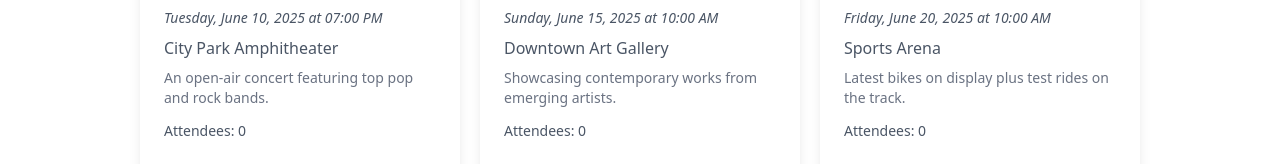
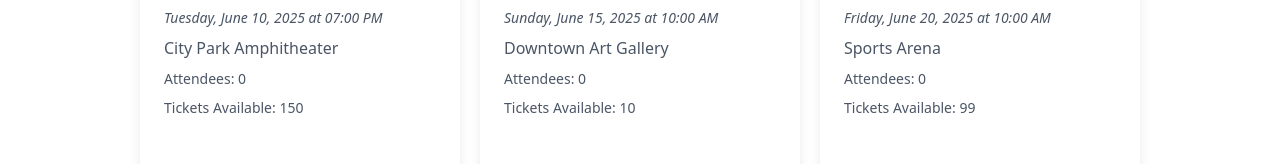
Before and after one commit to ArafatQz/Task_4, a React (Vite) app in the folder project/: page / in a window 1280 px wide. Shown: the part 410-574 px from the top of the page. Built offline with nearby package versions, Linux system fonts and the light colour scheme; data requests are answered from the project's data file.

Commit message:
users landing page is done

```diff
--- a/project/db.json
+++ b/project/db.json
@@ -1,7 +1,7 @@
 {
   "events": [
     {
-        "id": 1,
+      "id": "1",
       "name": "Summer Music Concert",
       "date": "2025-06-10T19:00:00Z",
       "location": "City Park Amphitheater",
@@ -10,16 +10,16 @@
       "tickets_available": 150
     },
     {
-        "id": 2,
+      "id": "2",
       "name": "Modern Art Exhibition",
       "date": "2025-06-15T10:00:00Z",
       "location": "Downtown Art Gallery",
       "description": "Showcasing contemporary works from emerging artists.",
       "image_url": "https://picsum.photos/seed/2/600/400",
-        "tickets_available": 80
+      "tickets_available": 10
     },
     {
-        "id": 3,
+      "id": "3",
       "name": "Tech Innovators Conference",
       "date": "2025-07-02T09:00:00Z",
       "location": "Convention Center Hall B",
@@ -28,7 +28,7 @@
       "tickets_available": 200
     },
     {
-        "id": 4,
+      "id": "4",
       "name": "Gourmet Food Festival",
       "date": "2025-07-10T12:00:00Z",
       "location": "Riverside Promenade",
@@ -37,23 +37,25 @@
       "tickets_available": 120
     },
     {
-        "id": 5,
+      "id": "5",
       "name": "City Marathon",
       "date": "2025-08-01T06:00:00Z",
       "location": "Downtown Loop",
       "description": "Annual 42K run through the heart of the city.",
-        "image_url": "https://picsum.photos/seed/5/600/400"
+      "image_url": "https://picsum.photos/seed/5/600/400",
+      "tickets_available": 100
     },
     {
-        "id": 6,
+      "id": "6",
       "name": "Charity Gala Ball",
       "date": "2025-08-15T19:30:00Z",
       "location": "Grand Hotel Ballroom",
       "description": "Black-tie evening of dinner, dancing, and fundraising.",
-        "image_url": "https://picsum.photos/seed/6/600/400"
+      "image_url": "https://picsum.photos/seed/6/600/400",
+      "tickets_available": 100
     },
     {
-        "id": 7,
+      "id": "7",
       "name": "Outdoor Film Screening",
       "date": "2025-09-05T20:00:00Z",
       "location": "Rooftop Cinema Terrace",
@@ -62,7 +64,7 @@
       "tickets_available": 90
     },
     {
-        "id": 8,
+      "id": "8",
       "name": "Literary Book Fair",
       "date": "2025-09-12T10:00:00Z",
       "location": "Exhibition Hall C",
@@ -71,7 +73,7 @@
       "tickets_available": 110
     },
     {
-        "id": 9,
+      "id": "9",
       "name": "Jazz & Blues Night",
       "date": "2025-09-20T18:00:00Z",
       "location": "Blue Note Club",
@@ -80,7 +82,7 @@
       "tickets_available": 75
     },
     {
-        "id": 10,
+      "id": "10",
       "name": "Autumn Craft Fair",
       "date": "2025-10-05T09:00:00Z",
       "location": "Heritage Village Grounds",
@@ -89,7 +91,7 @@
       "tickets_available": 130
     },
     {
-        "id": 11,
+      "id": "11",
       "name": "Innovation Hackathon",
       "date": "2025-10-18T08:00:00Z",
       "location": "Tech Hub Workspace",
@@ -98,316 +100,274 @@
       "tickets_available": 180
     },
     {
-        "id": 12,
+      "id": "12",
       "name": "Classical Orchestra Evening",
       "date": "2025-11-01T19:00:00Z",
       "location": "Grand Concert Hall",
       "description": "Beethoven, Mozart, and Tchaikovsky performed live.",
-        "image_url": "https://picsum.photos/seed/12/600/400"
+      "image_url": "https://picsum.photos/seed/12/600/400",
+      "tickets_available": 100
     },
     {
-        "id": 13,
+      "id": "13",
       "name": "Winter Wonderland Market",
       "date": "2025-12-05T11:00:00Z",
       "location": "Central Plaza",
       "description": "Holiday stalls, ice sculptures, and seasonal foods.",
-        "image_url": "https://picsum.photos/seed/13/600/400"
+      "image_url": "https://picsum.photos/seed/13/600/400",
+      "tickets_available": 100
     },
     {
-        "id": 14,
+      "id": "14",
       "name": "New Year’s Eve Fireworks",
       "date": "2025-12-31T23:00:00Z",
       "location": "Riverfront Deck",
       "description": "Countdown concert and spectacular fireworks display.",
-        "image_url": "https://picsum.photos/seed/14/600/400"
+      "image_url": "https://picsum.photos/seed/14/600/400",
+      "tickets_available": 100
     },
     {
-        "id": 15,
+      "id": "15",
       "name": "Health & Wellness Expo",
       "date": "2026-01-15T10:00:00Z",
       "location": "Exhibition Center A",
       "description": "Workshops, stalls, and demos on fitness and nutrition.",
-        "image_url": "https://picsum.photos/seed/15/600/400"
+      "image_url": "https://picsum.photos/seed/15/600/400",
+      "tickets_available": 100
     },
     {
-        "id": 16,
+      "id": "16",
       "name": "Valentine’s Day Chocolate Fair",
       "date": "2026-02-14T10:00:00Z",
       "location": "Sweet Treat Hall",
       "description": "Artisan chocolates, tastings, and sweet gifts.",
-        "image_url": "https://picsum.photos/seed/16/600/400"
+      "image_url": "https://picsum.photos/seed/16/600/400",
+      "tickets_available": 100
     },
     {
-        "id": 17,
+      "id": "17",
       "name": "Spring Flower Show",
       "date": "2026-03-20T09:00:00Z",
       "location": "Botanical Gardens",
       "description": "Floral displays, gardening workshops, and plant sales.",
-        "image_url": "https://picsum.photos/seed/17/600/400"
+      "image_url": "https://picsum.photos/seed/17/600/400",
+      "tickets_available": 100
     },
     {
-        "id": 18,
+      "id": "18",
       "name": "International Food Truck Rally",
       "date": "2025-07-22T11:00:00Z",
       "location": "Union Square",
       "description": "Global street eats from 20+ food trucks.",
-        "image_url": "https://picsum.photos/seed/18/600/400"
+      "image_url": "https://picsum.photos/seed/18/600/400",
+      "tickets_available": 100
     },
     {
-        "id": 19,
+      "id": "19",
       "name": "Charity Fun Run",
       "date": "2025-08-30T07:00:00Z",
       "location": "Lakeside Trail",
       "description": "5K and 10K runs to raise funds for local charities.",
-        "image_url": "https://picsum.photos/seed/19/600/400"
+      "image_url": "https://picsum.photos/seed/19/600/400",
+      "tickets_available": 100
     },
     {
-        "id": 20,
+      "id": "20",
       "name": "Renaissance Faire",
       "date": "2025-09-25T10:00:00Z",
       "location": "Old Town Meadows",
       "description": "Jousting, taverns, and artisans in period costume.",
-        "image_url": "https://picsum.photos/seed/20/600/400"
+      "image_url": "https://picsum.photos/seed/20/600/400",
+      "tickets_available": 100
     },
     {
-        "id": 21,
+      "id": "21",
       "name": "Open Mic Poetry Night",
       "date": "2025-10-10T19:00:00Z",
       "location": "Cafe Veritas",
       "description": "Local poets share original work in an intimate setting.",
-        "image_url": "https://picsum.photos/seed/21/600/400"
+      "image_url": "https://picsum.photos/seed/21/600/400",
+      "tickets_available": 100
     },
     {
-        "id": 22,
+      "id": "22",
       "name": "Film Makers’ Workshop",
       "date": "2025-11-05T09:00:00Z",
       "location": "Studio 9",
       "description": "Hands-on classes in directing, lighting, and editing.",
-        "image_url": "https://picsum.photos/seed/22/600/400"
+      "image_url": "https://picsum.photos/seed/22/600/400",
+      "tickets_available": 100
     },
     {
-        "id": 23,
+      "id": "23",
       "name": "Holiday Tree Lighting Ceremony",
       "date": "2025-12-01T18:00:00Z",
       "location": "City Square",
       "description": "Live carols and the official switch-on of the festive lights.",
-        "image_url": "https://picsum.photos/seed/23/600/400"
+      "image_url": "https://picsum.photos/seed/23/600/400",
+      "tickets_available": 100
     },
     {
-        "id": 24,
+      "id": "24",
       "name": "Winter Ski Expo",
       "date": "2026-01-10T10:00:00Z",
       "location": "Mountain Resort Convention Hall",
       "description": "Gear demos, avalanche safety courses, and more.",
-        "image_url": "https://picsum.photos/seed/24/600/400"
+      "image_url": "https://picsum.photos/seed/24/600/400",
+      "tickets_available": 100
     },
     {
-        "id": 25,
+      "id": "25",
       "name": "Charity Art Auction",
       "date": "2026-01-25T18:00:00Z",
       "location": "City Art Museum",
       "description": "Bid on donated masterpieces to support local schools.",
-        "image_url": "https://picsum.photos/seed/25/600/400"
+      "image_url": "https://picsum.photos/seed/25/600/400",
+      "tickets_available": 100
     },
     {
-        "id": 26,
+      "id": "26",
       "name": "Valentine’s Comedy Gala",
       "date": "2026-02-14T20:00:00Z",
       "location": "Laugh Factory Theater",
       "description": "Top stand-up acts bring the laughs this Valentine’s night.",
-        "image_url": "https://picsum.photos/seed/26/600/400"
+      "image_url": "https://picsum.photos/seed/26/600/400",
+      "tickets_available": 100
     },
     {
-        "id": 27,
+      "id": "27",
       "name": "St. Patrick’s Day Parade",
       "date": "2026-03-17T11:00:00Z",
       "location": "Main Street",
       "description": "Floats, bagpipes, and green-themed fun for all ages.",
-        "image_url": "https://picsum.photos/seed/27/600/400"
+      "image_url": "https://picsum.photos/seed/27/600/400",
+      "tickets_available": 100
     },
     {
-        "id": 28,
+      "id": "28",
       "name": "Cherry Blossom Festival",
       "date": "2026-04-05T09:00:00Z",
       "location": "Riverwalk Gardens",
       "description": "Enjoy the blooms with music, crafts, and tea ceremonies.",
-        "image_url": "https://picsum.photos/seed/28/600/400"
+      "image_url": "https://picsum.photos/seed/28/600/400",
+      "tickets_available": 100
     },
     {
-        "id": 29,
+      "id": "29",
       "name": "Bike Expo & Demo",
       "date": "2025-06-20T10:00:00Z",
       "location": "Sports Arena",
       "description": "Latest bikes on display plus test rides on the track.",
-        "image_url": "https://picsum.photos/seed/29/600/400"
+      "image_url": "https://picsum.photos/seed/29/600/400",
+      "tickets_available": 99
     },
     {
-        "id": 30,
+      "id": "30",
       "name": "Underwater Photography Workshop",
       "date": "2025-07-12T09:00:00Z",
       "location": "Aquatic Center",
       "description": "Learn to capture stunning aquatic life shots.",
-        "image_url": "https://picsum.photos/seed/30/600/400"
+      "image_url": "https://picsum.photos/seed/30/600/400",
+      "tickets_available": 100
     },
     {
-        "id": 31,
+      "id": "31",
       "name": "Craft Beer Tasting",
       "date": "2025-08-22T17:00:00Z",
       "location": "Brewmasters Hall",
       "description": "Sample 30+ local brews with pairing snacks.",
-        "image_url": "https://picsum.photos/seed/31/600/400"
+      "image_url": "https://picsum.photos/seed/31/600/400",
+      "tickets_available": 5
     },
     {
-        "id": 32,
+      "id": "32",
       "name": "Shakespeare in the Park",
       "date": "2025-09-08T18:30:00Z",
       "location": "Greenwood Amphitheater",
       "description": "A free performance of ‘A Midsummer Night’s Dream’.",
-        "image_url": "https://picsum.photos/seed/32/600/400"
+      "image_url": "https://picsum.photos/seed/32/600/400",
+      "tickets_available": 100
     },
     {
-        "id": 33,
+      "id": "33",
       "name": "Holiday Cookie Bake-Off",
       "date": "2025-12-12T11:00:00Z",
       "location": "Community Center Kitchen",
       "description": "Amateur bakers compete for the best festive cookie.",
-        "image_url": "https://picsum.photos/seed/33/600/400"
+      "image_url": "https://picsum.photos/seed/33/600/400",
+      "tickets_available": 100
     },
     {
-        "id": 34,
+      "id": "34",
       "name": "Winter Stargazing Night",
       "date": "2026-01-20T20:00:00Z",
       "location": "Hilltop Observatory",
       "description": "Telescopes set up to view constellations and planets.",
-        "image_url": "https://picsum.photos/seed/34/600/400"
+      "image_url": "https://picsum.photos/seed/34/600/400",
+      "tickets_available": 100
     },
     {
-        "id": 35,
+      "id": "35",
       "name": "Carnival Parade",
       "date": "2026-02-28T14:00:00Z",
       "location": "Beachfront Boulevard",
       "description": "Colorful floats, dancers, and live music.",
-        "image_url": "https://picsum.photos/seed/35/600/400"
+      "image_url": "https://picsum.photos/seed/35/600/400",
+      "tickets_available": 100
     },
     {
-        "id": 36,
+      "id": "36",
       "name": "Spring Outdoor Yoga Retreat",
       "date": "2026-03-25T08:00:00Z",
       "location": "Maple Grove Park",
       "description": "Sunrise sessions and wellness workshops.",
-        "image_url": "https://picsum.photos/seed/36/600/400"
+      "image_url": "https://picsum.photos/seed/36/600/400",
+      "tickets_available": 100
     },
     {
-        "id": 37,
+      "id": "37",
       "name": "Urban Photography Walk",
       "date": "2025-07-18T07:00:00Z",
       "location": "Historic City District",
       "description": "Guided photo tour of architectural landmarks.",
-        "image_url": "https://picsum.photos/seed/37/600/400"
+      "image_url": "https://picsum.photos/seed/37/600/400",
+      "tickets_available": 100
     },
     {
-        "id": 38,
+      "id": "38",
       "name": "Silicon Valley Startup Pitch Night",
       "date": "2025-08-05T18:00:00Z",
       "location": "Tech Incubator Auditorium",
       "description": "Entrepreneurs pitch to investors in rapid-fire sessions.",
-        "image_url": "https://picsum.photos/seed/38/600/400"
+      "image_url": "https://picsum.photos/seed/38/600/400",
+      "tickets_available": 100
     },
     {
-        "id": 39,
+      "id": "39",
       "name": "Seafood Extravaganza",
       "date": "2025-09-15T12:00:00Z",
       "location": "Harborfront Pavilion",
       "description": "Fresh catches prepared by top chefs.",
-        "image_url": "https://picsum.photos/seed/39/600/400"
+      "image_url": "https://picsum.photos/seed/39/600/400",
+      "tickets_available": 100
     },
     {
-        "id": 40,
+      "id": "40",
       "name": "Classic Car Show",
       "date": "2025-10-25T10:00:00Z",
       "location": "Fairgrounds Exhibition Hall",
       "description": "Vintage cars on display with awards and parades.",
-        "image_url": "https://picsum.photos/seed/40/600/400"
+      "image_url": "https://picsum.photos/seed/40/600/400",
+      "tickets_available": 100
     },
     {
-        "id": 41,
+      "id": "41",
       "name": "Haunted House Experience",
       "date": "2025-10-31T19:00:00Z",
       "location": "Old Mill Road",
       "description": "Guided tours of spooky sets and scares.",
-        "image_url": "https://picsum.photos/seed/41/600/400"
-      },
-      {
-        "id": 42,
-        "name": "Veterans’ Day Parade",
-        "date": "2025-11-11T10:00:00Z",
-        "location": "Main Street",
-        "description": "Honoring service members with marching bands and floats.",
-        "image_url": "https://picsum.photos/seed/42/600/400"
-      },
-      {
-        "id": 43,
-        "name": "Thanksgiving Day Turkey Trot",
-        "date": "2025-11-27T08:00:00Z",
-        "location": "City Commons",
-        "description": "Family fun run before the big feast.",
-        "image_url": "https://picsum.photos/seed/43/600/400"
-      },
-      {
-        "id": 44,
-        "name": "Black Friday Shopping Festival",
-        "date": "2025-11-28T06:00:00Z",
-        "location": "Downtown Retail District",
-        "description": "Early-bird deals and live entertainment.",
-        "image_url": "https://picsum.photos/seed/44/600/400"
-      },
-      {
-        "id": 45,
-        "name": "Holiday Lights Boat Parade",
-        "date": "2025-12-20T18:00:00Z",
-        "location": "Marina Bay",
-        "description": "Decorated vessels cruise the harbor.",
-        "image_url": "https://picsum.photos/seed/45/600/400"
-      },
-      {
-        "id": 46,
-        "name": "New Year’s Day Brunch Bash",
-        "date": "2026-01-01T11:00:00Z",
-        "location": "Skyline Rooftop",
-        "description": "Bottomless mimosas and live DJ set.",
-        "image_url": "https://picsum.photos/seed/46/600/400"
-      },
-      {
-        "id": 47,
-        "name": "Polar Plunge Fundraiser",
-        "date": "2026-02-10T09:00:00Z",
-        "location": "North Beach",
-        "description": "Take the icy leap for charity.",
-        "image_url": "https://picsum.photos/seed/47/600/400"
-      },
-      {
-        "id": 48,
-        "name": "International Women’s Day Symposium",
-        "date": "2026-03-08T09:30:00Z",
-        "location": "City Hall Auditorium",
-        "description": "Panels and keynotes on women’s achievements.",
-        "image_url": "https://picsum.photos/seed/48/600/400"
-      },
-      {
-        "id": 49,
-        "name": "Spring Equinox Sunrise Ceremony",
-        "date": "2026-03-20T05:30:00Z",
-        "location": "Lakeview Boardwalk",
-        "description": "Welcome spring with music and meditation at dawn.",
-        "image_url": "https://picsum.photos/seed/49/600/400"
-      },
-      {
-        "id": 50,
-        "name": "Easter Egg Hunt & Brunch",
-        "date": "2026-04-12T09:00:00Z",
-        "location": "Meadowbrook Park",
-        "description": "Kids’ egg hunt followed by family brunch.",
-        "image_url": "https://picsum.photos/seed/50/600/400"
+      "image_url": "https://picsum.photos/seed/41/600/400",
+      "tickets_available": 100
     }
   ]
 }
--- a/project/package.json
+++ b/project/package.json
@@ -13,7 +13,7 @@
     "@hookform/resolvers": "^5.0.1",
     "@radix-ui/react-slot": "^1.2.2",
     "@tailwindcss/vite": "^4.1.6",
-    "@tanstack/react-query": "^5.76.0",
+    "@tanstack/react-query": "^5.76.1",
     "axios": "^1.9.0",
     "class-variance-authority": "^0.7.1",
     "clsx": "^2.1.1",
--- a/project/src/components/SortDropdown.tsx
+++ b/project/src/components/SortDropdown.tsx
@@ -1,6 +1,4 @@
-import React from "react";
-
-interface SortDropdownProps {
+export interface SortDropdownProps {
   sortBy: string;
   setSortBy: (value: string) => void;
 }
--- a/project/src/components/event-card.tsx
+++ b/project/src/components/event-card.tsx
@@ -1,3 +1,5 @@
+import useEventStore from '@/stores/eventStore';
+
 interface EventCardProps {
   id: number;
   name: string;
@@ -5,21 +7,24 @@ interface EventCardProps {
   location: string;
   totalAttendees: number;
   imageUrl: string;
-  description: string;
   onClick: () => void;
 }
 
 export default function EventCard({
+  id,
   name,
   dateTime,
   location,
   totalAttendees,
   imageUrl,
-  description,
   onClick
 }: EventCardProps) {
+  const ticketsAvailable = useEventStore(state => {
+    const event = state.events.find(e => e.id === id);
+    return event ? event.tickets_available : 0;
+  });
+
   return (
-
     <div className="bg-white rounded-sm shadow-lg overflow-hidden flex flex-col w-80">
       <img
         src={imageUrl}
@@ -39,13 +44,12 @@ export default function EventCard({
           })}
         </p>
         <p className="text-base text-gray-600 mb-2 card-location">{location}</p>
-        <p className="text-sm text-gray-500 mb-3 line-clamp-2">
-          {description}
-        </p>
         <p className="text-[14px] text-gray-600 mb-2 card-attendee">
           Attendees: {totalAttendees}
         </p>
-
+        <p className="text-[14px] text-gray-600 mb-2 card-tickets">
+          Tickets Available: {ticketsAvailable}
+        </p>
       </div>
       <button
         onClick={onClick}
--- a/project/src/pages/landing-pages/EventDetails.tsx
+++ b/project/src/pages/landing-pages/EventDetails.tsx
@@ -2,11 +2,13 @@ import BuyTicketForm from "./registerForm";
 import { useState } from 'react';
 
 
-interface Attendee {
+export interface Attendee {
   id: number;
   name: string;
   eventId: number;
 }
+
+import useEventStore from '@/stores/eventStore';
 
 export interface EventDetailsProps {
   id: number;
@@ -16,7 +18,6 @@ export interface EventDetailsProps {
   description: string;
   imageUrl: string;
   totalAttendees: number;
-  ticketsAvailable: number;
   attendees: Attendee[];
   onClick: () => void;
   handleClick: (eventId: number) => void;
@@ -31,9 +32,12 @@ const EventDetails = ({
   imageUrl,
   onClick,
   totalAttendees,
-  ticketsAvailable,
   attendees,
 }: EventDetailsProps) => {
+  const ticketsAvailable = useEventStore(state => {
+    const event = state.events.find(e => e.id === id);
+    return event ? event.tickets_available : 0;
+  });
   const [isClicked, setIsClicked] = useState(false);
 
   return (
--- a/project/src/pages/landing-pages/LandingPage.tsx
+++ b/project/src/pages/landing-pages/LandingPage.tsx
@@ -14,7 +14,7 @@ const LandingPage = () => {
     queryFn: () => fetchEvents()
   });
 
-  const [isClicked, setIsClicked] = useState(false);
+  const [isClicked, setIsClicked] = useState<boolean>(false);
   const [selectedEventId, setSelectedEventId] = useState<number | null>(null);
   const [sortBy, setSortBy] = useState<string>('date-asc');
 
@@ -48,7 +48,6 @@ const LandingPage = () => {
           location={selectedEvent.location}
           description={selectedEvent.description}
           totalAttendees={attendeesForThisEvent.length}
-          ticketsAvailable={selectedEvent.tickets_available}
           attendees={attendeesForThisEvent}
           onClick={() => {
             setIsClicked(false);
@@ -117,7 +116,7 @@ const LandingPage = () => {
                   location={event.location}
                   totalAttendees={attendees.filter(a => a.eventId === event.id).length}
                   imageUrl={event.image_url}
-                  description={event.description}
+
                   onClick={() => handleClick(event.id)}
                 />
               ))}
--- a/project/src/pages/landing-pages/registerForm.tsx
+++ b/project/src/pages/landing-pages/registerForm.tsx
@@ -1,13 +1,19 @@
 import { useState } from 'react';
+import useEventStore from '@/stores/eventStore';
 import { useForm } from 'react-hook-form';
 import { z } from 'zod';
 import { zodResolver } from '@hookform/resolvers/zod';
 import useAttendeeStore from '@/stores/attendeeStore';
 
+interface BuyTicketFormProps {
+  onClick: () => void;
+  eventId: number;
+}
 
-
-
-export default function BuyTicketForm({onClick, eventId}: {onClick: () => void, eventId: number}) {
+export default function BuyTicketForm({ onClick, eventId }: BuyTicketFormProps) {
+  const { decrementTickets, events } = useEventStore();
+  const event = events.find(e => e.id === eventId);
+  const availableTickets = event ? event.tickets_available : 0;
 
   const schema = z.object({
     name: z.string().min(1, 'Name is required').regex(/^[A-Za-z]+$/, 'Name must contain only alphabetic characters'),
@@ -17,14 +23,15 @@ const schema = z.object({
   const { register, handleSubmit, formState: { errors } } = useForm({
     resolver: zodResolver(schema)
   });
-const [tickets, setTickets] = useState({name: '', quantity: 1});
-const { addAttendee, attendees } = useAttendeeStore();
+  const [tickets, setTickets] = useState<{ name: string; quantity: number }>({ name: '', quantity: 1 });
+  const { addAttendee } = useAttendeeStore();
 
-  console.log(attendees);
-  const handleIncrement = () => setTickets(t => ({...t, quantity: t.quantity + 1}));
+  const handleIncrement = () => setTickets(t => ({
+    ...t,
+    quantity: t.quantity < availableTickets ? t.quantity + 1 : t.quantity
+  }));
 
   const handleDecrement = () => setTickets(t => ({...t, quantity: t.quantity > 1 ? t.quantity - 1 : t.quantity}));
-
 
   return (
     <div className="bg-gray-100 flex items-center justify-center min-h-screen p-4">
@@ -47,10 +54,13 @@ const { addAttendee, attendees } = useAttendeeStore();
           </svg>
           Back to Event
         </button>
+
         <form onSubmit={handleSubmit((data) => {
+          decrementTickets(eventId, tickets.quantity);
           addAttendee({ id: Date.now(), name: data.name, email: data.email, eventId: eventId, ticketQuantity: tickets.quantity, date: new Date().toLocaleDateString() });
           onClick();
         })}>
+
           {/* Name */}
           <div className="mb-4">
             <label
@@ -103,6 +113,8 @@ const { addAttendee, attendees } = useAttendeeStore();
               <input
                 type="number"
                 value={tickets.quantity}
+                min={1}
+                max={availableTickets}
                 readOnly
                 className="w-16 text-center px-2 py-1 border rounded-lg focus:outline-none"
               />
@@ -110,6 +122,7 @@ const { addAttendee, attendees } = useAttendeeStore();
                 type="button"
                 onClick={handleIncrement}
                 className="w-8 h-8 flex items-center justify-center border rounded-full hover:bg-gray-100"
+                disabled={tickets.quantity >= availableTickets}
               >
                 +
               </button>
--- a/project/src/stores/eventStore.ts
+++ b/project/src/stores/eventStore.ts
@@ -13,11 +13,12 @@ export interface Event {
   totalAttendees: number;
 }
 
-interface EventStore {
+export interface EventStore {
   events: Event[];
   loading: boolean;
   error: string | null;
   fetchEvents: () => Promise<Event[]>;
+  decrementTickets: (eventId: number, quantity: number) => void;
 }
 
 const useEventStore = create<EventStore>((set) => ({
@@ -37,6 +38,14 @@ const useEventStore = create<EventStore>((set) => ({
       return [];
     }
   },
+  decrementTickets: (eventId: number, quantity: number) =>
+    set((state) => ({
+      events: state.events.map(event =>
+        event.id === eventId
+          ? { ...event, tickets_available: Math.max(0, event.tickets_available - quantity) }
+          : event
+      ),
+    })),
 }));
 
 export default useEventStore;
```
Also changed, not shown: 1 other file (tests, documents, lock files or other folders). Lines whose indentation alone changed are shown as unchanged.
